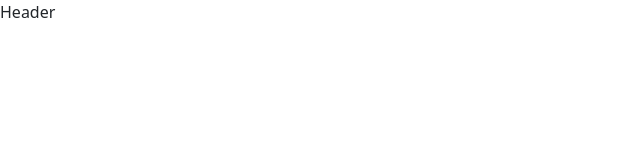
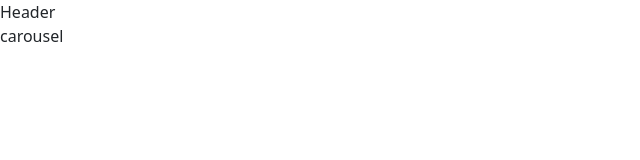
Before and after one commit to dpnguyen53/project_test, a plain HTML site: page index.html in a window 1280 px wide. Shown: the full height of the page, 0-640 px from the left. Drawn offline with nearby package versions, Linux system fonts and the light colour scheme.

Commit message:
up carousel

```diff
--- a/index.html
+++ b/index.html
@@ -25,7 +25,9 @@
       <!-- place navbar here -->
       Header
     </header>
-    <main></main>
+    <main>
+      <section id="carousel">carousel</section>
+    </main>
     <footer>
       <!-- place footer here -->
     </footer>
```
